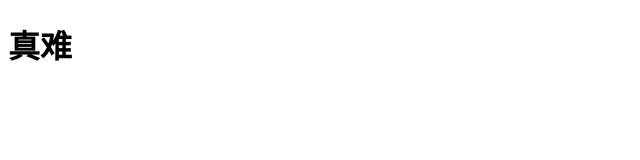
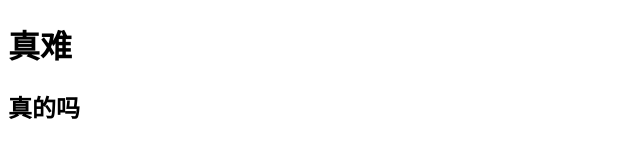
Before and after one commit to liuping964626067/git-demo, a plain HTML site: page index.html in a window 1280 px wide. Shown: the whole page, without its empty margins (0-640 px from the left). Drawn offline with Linux system fonts and the light colour scheme.

Commit message:
修改文件

```diff
--- a/index.html
+++ b/index.html
@@ -10,6 +10,7 @@
 
 <body>
     <h1>真难</h1>
+    <h2>真的吗</h2>
 </body>
 
 </html>
```
